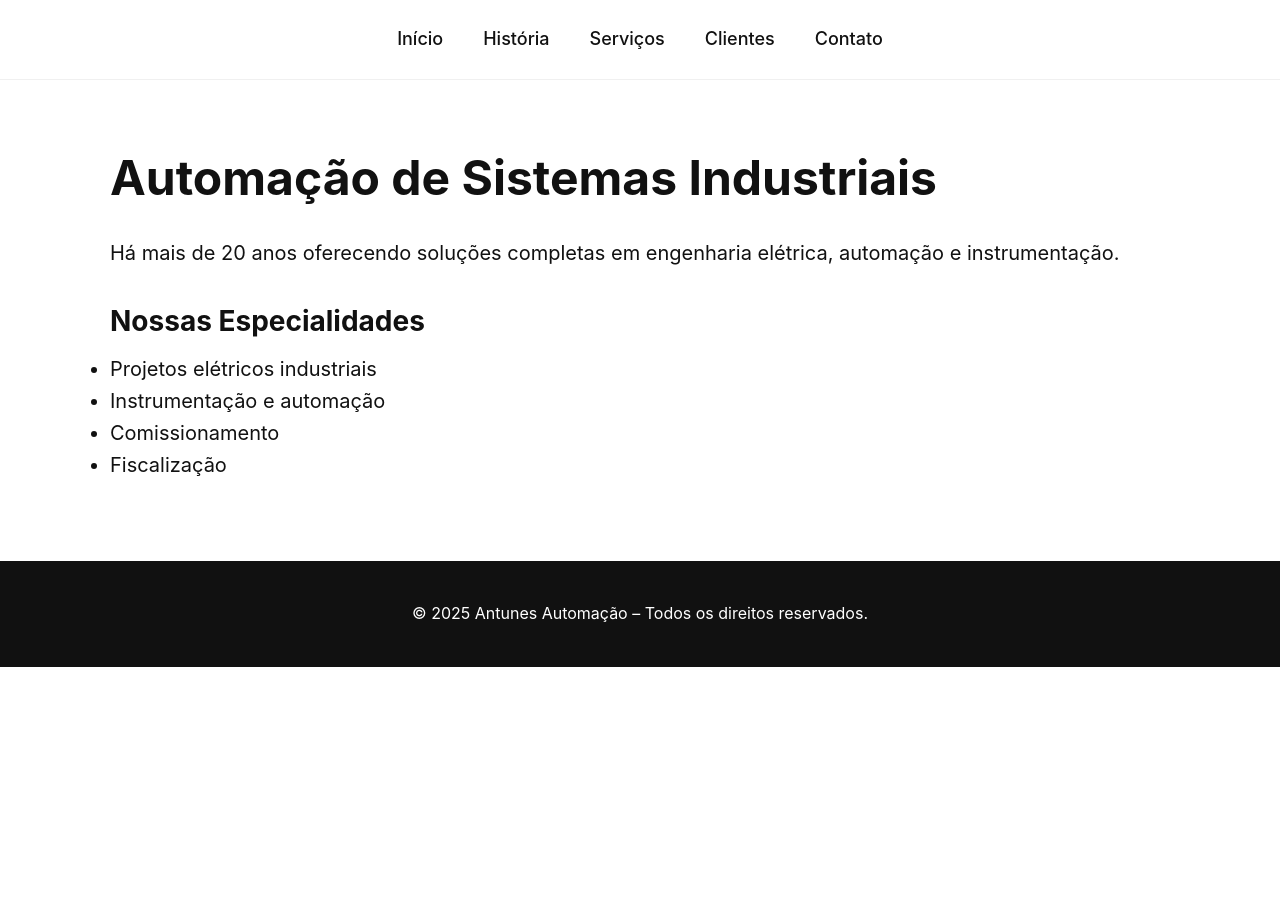
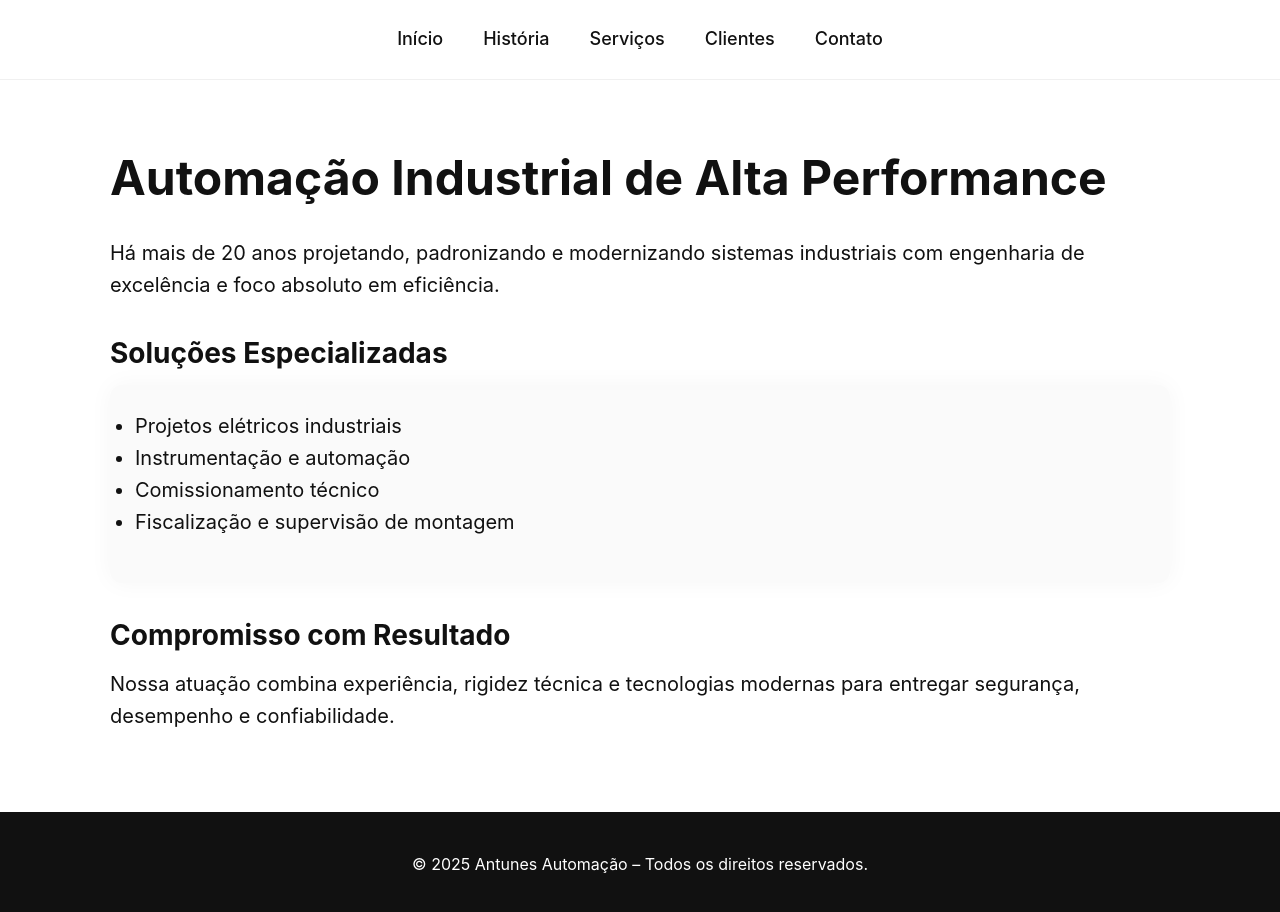
Before and after one commit to EustaquioAntunes/antunes-site, a React (Vite) app: page / in a window 1280 px wide. Shown: the top 912 px of the page. Before the commit the page ends 800 px from the top, so only its background shows below. Built offline with nearby package versions, Linux system fonts and the light colour scheme.

Commit message:
Update Inicio.jsx

```diff
--- a/src/pages/Inicio.jsx
+++ b/src/pages/Inicio.jsx
@@ -1,18 +1,29 @@
 export default function Inicio() {
   return (
     <div>
-      <h1>Automação de Sistemas Industriais</h1>
+      <h1>Automação Industrial de Alta Performance</h1>
+
       <p>
-        Há mais de 20 anos oferecendo soluções completas em engenharia elétrica,
-        automação e instrumentação.
+        Há mais de 20 anos projetando, padronizando e modernizando sistemas
+        industriais com engenharia de excelência e foco absoluto em eficiência.
       </p>
-      <h2>Nossas Especialidades</h2>
-      <ul>
-        <li>Projetos elétricos industriais</li>
-        <li>Instrumentação e automação</li>
-        <li>Comissionamento</li>
-        <li>Fiscalização</li>
-      </ul>
+
+      <h2>Soluções Especializadas</h2>
+
+      <div className="card">
+        <ul>
+          <li>Projetos elétricos industriais</li>
+          <li>Instrumentação e automação</li>
+          <li>Comissionamento técnico</li>
+          <li>Fiscalização e supervisão de montagem</li>
+        </ul>
+      </div>
+
+      <h2>Compromisso com Resultado</h2>
+      <p>
+        Nossa atuação combina experiência, rigidez técnica e tecnologias modernas
+        para entregar segurança, desempenho e confiabilidade.
+      </p>
     </div>
   );
 }
```
